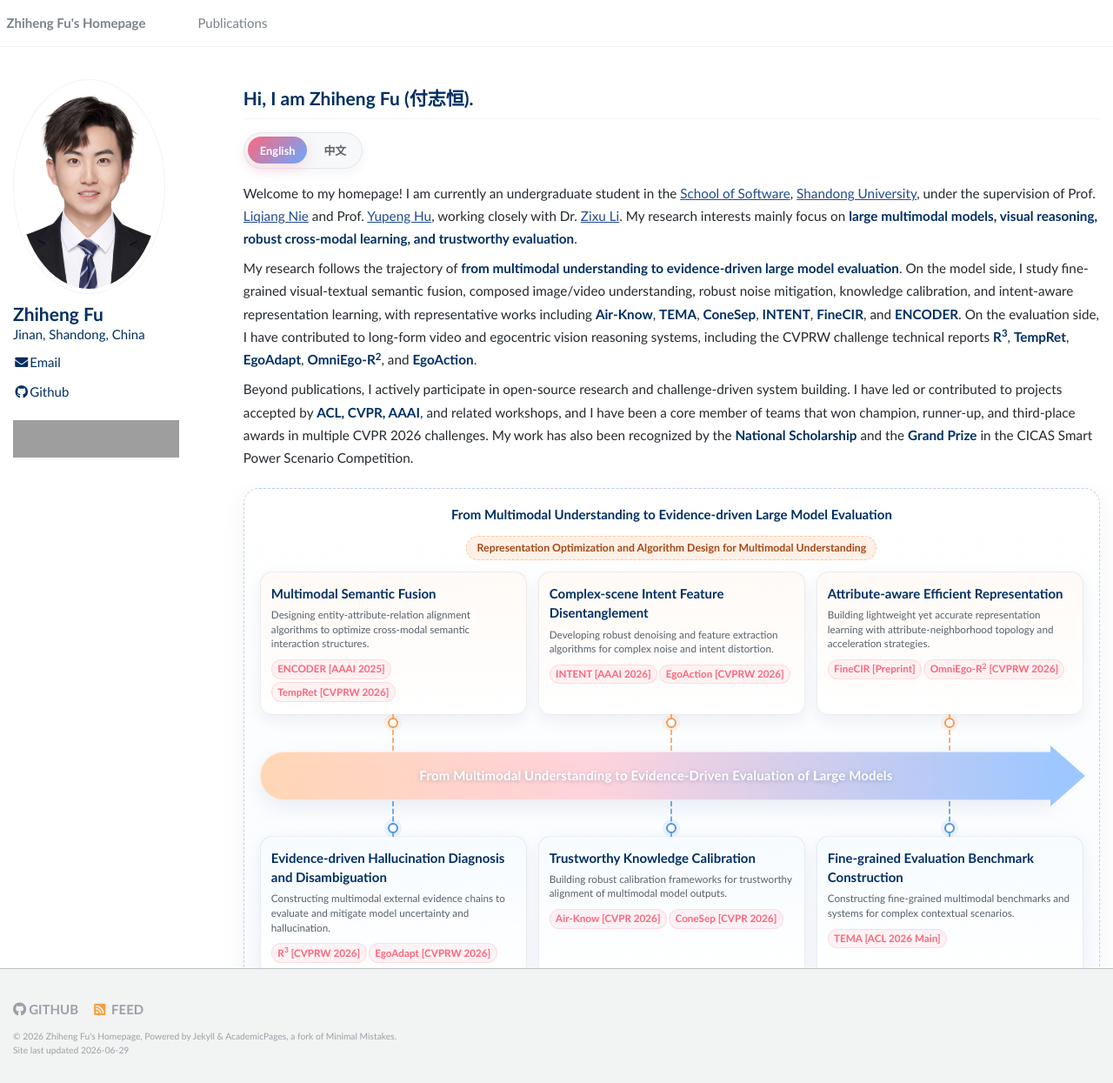
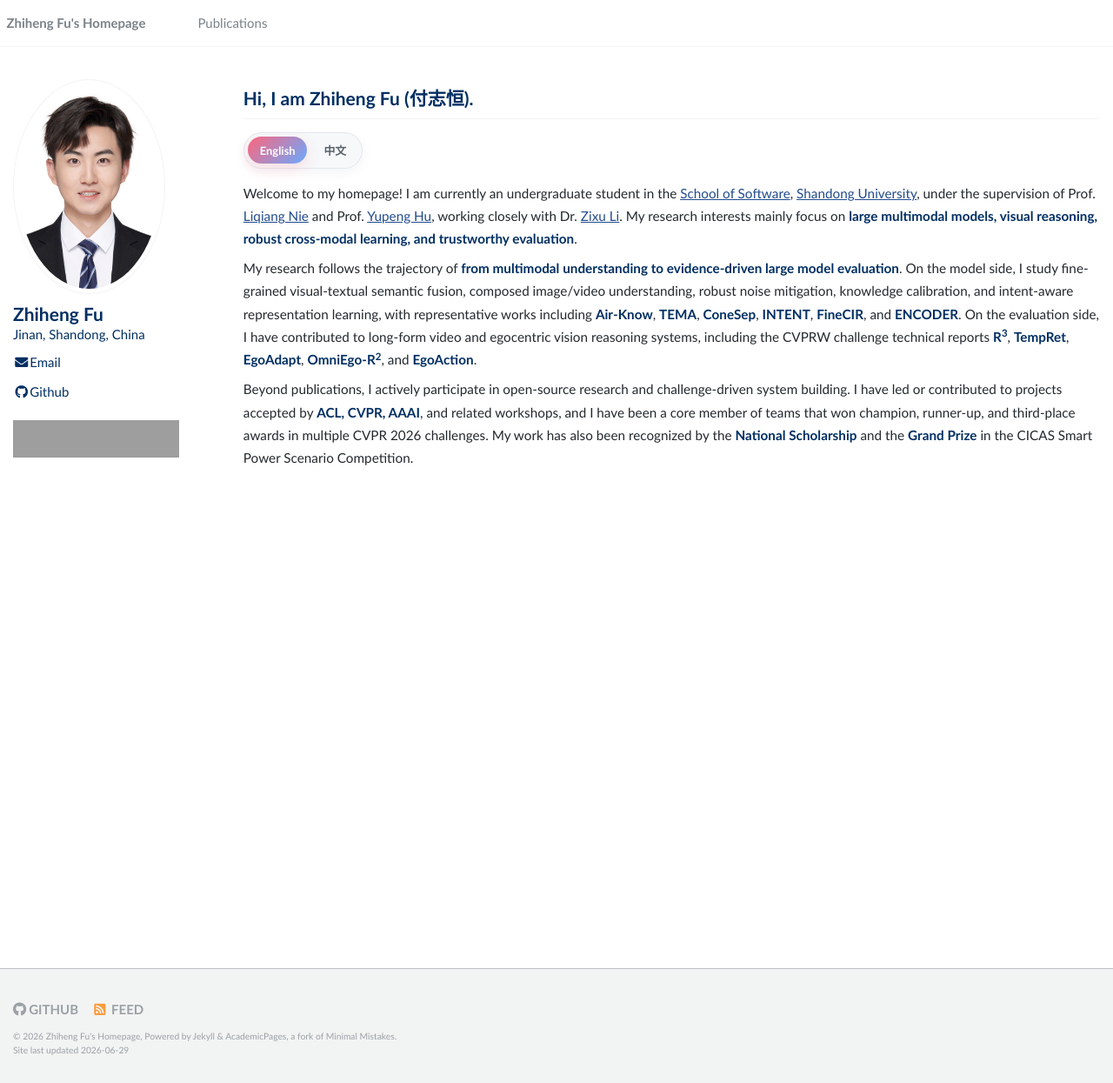
Before and after one commit to ZhihFu/ZhihFu.github.io, a Jekyll site: the page built from _pages/about.md, in a window 1280 px wide and 1245 px high. Shown: the whole window at 87% size. Built offline with Jekyll 4.4.1, drawn with Linux system fonts in a browser that asks for light colours; grey boxes are pictures that could not be loaded.

Commit message:
Update about.md

```diff
--- a/_pages/about.md
+++ b/_pages/about.md
@@ -679,23 +679,6 @@ Hi, I am Zhiheng Fu (付志恒).
       <p>My research follows the trajectory of <strong>from multimodal understanding to evidence-driven large model evaluation</strong>. On the model side, I study fine-grained visual-textual semantic fusion, composed image/video understanding, robust noise mitigation, knowledge calibration, and intent-aware representation learning, with representative works including <strong>Air-Know</strong>, <strong>TEMA</strong>, <strong>ConeSep</strong>, <strong>INTENT</strong>, <strong>FineCIR</strong>, and <strong>ENCODER</strong>. On the evaluation side, I have contributed to long-form video and egocentric vision reasoning systems, including the CVPRW challenge technical reports <strong>R<sup>3</sup></strong>, <strong>TempRet</strong>, <strong>EgoAdapt</strong>, <strong>OmniEgo-R<sup>2</sup></strong>, and <strong>EgoAction</strong>.</p>
       <p>Beyond publications, I actively participate in open-source research and challenge-driven system building. I have led or contributed to projects accepted by <strong>ACL, CVPR, AAAI</strong>, and related workshops, and I have been a core member of teams that won champion, runner-up, and third-place awards in multiple CVPR 2026 challenges. My work has also been recognized by the <strong>National Scholarship</strong> and the <strong>Grand Prize</strong> in the CICAS Smart Power Scenario Competition.</p>
     </div>
-    <div class="research-map" id="research-map">
-      <div class="research-map-caption">From Multimodal Understanding to Evidence-driven Large Model Evaluation</div>
-      <div class="research-lane-label orange">Representation Optimization and Algorithm Design for Multimodal Understanding</div>
-      <div class="research-lane top-lane">
-        <div class="research-node orange"><div class="node-title">Multimodal Semantic Fusion</div><div class="node-desc">Designing entity-attribute-relation alignment algorithms to optimize cross-modal semantic interaction structures.</div><div class="node-papers"><a class="node-paper-link" href="#paper-encoder">ENCODER [AAAI 2025]</a><a class="node-paper-link" href="#paper-temp-ret">TempRet [CVPRW 2026]</a></div></div>
-        <div class="research-node orange"><div class="node-title">Complex-scene Intent Feature Disentanglement</div><div class="node-desc">Developing robust denoising and feature extraction algorithms for complex noise and intent distortion.</div><div class="node-papers"><a class="node-paper-link" href="#paper-intent">INTENT [AAAI 2026]</a><a class="node-paper-link" href="#paper-egoaction">EgoAction [CVPRW 2026]</a></div></div>
-        <div class="research-node orange"><div class="node-title">Attribute-aware Efficient Representation</div><div class="node-desc">Building lightweight yet accurate representation learning with attribute-neighborhood topology and acceleration strategies.</div><div class="node-papers"><a class="node-paper-link" href="#paper-finecir">FineCIR [Preprint]</a><a class="node-paper-link" href="#paper-omniego">OmniEgo-R<sup>2</sup> [CVPRW 2026]</a></div></div>
-      </div>
-      <div class="research-arrow">From Multimodal Understanding to Evidence-Driven Evaluation of Large Models</div>
-      <div class="research-lane bottom-lane">
-        <div class="research-node blue"><div class="node-title">Evidence-driven Hallucination Diagnosis and Disambiguation</div><div class="node-desc">Constructing multimodal external evidence chains to evaluate and mitigate model uncertainty and hallucination.</div><div class="node-papers"><a class="node-paper-link" href="#paper-r3">R<sup>3</sup> [CVPRW 2026]</a><a class="node-paper-link" href="#paper-egoadapt">EgoAdapt [CVPRW 2026]</a></div></div>
-        <div class="research-node blue"><div class="node-title">Trustworthy Knowledge Calibration</div><div class="node-desc">Building robust calibration frameworks for trustworthy alignment of multimodal model outputs.</div><div class="node-papers"><a class="node-paper-link" href="#paper-airknow">Air-Know [CVPR 2026]</a><a class="node-paper-link" href="#paper-conesep">ConeSep [CVPR 2026]</a></div></div>
-        <div class="research-node blue"><div class="node-title">Fine-grained Evaluation Benchmark Construction</div><div class="node-desc">Constructing fine-grained multimodal benchmarks and systems for complex contextual scenarios.</div><div class="node-papers"><a class="node-paper-link" href="#paper-tema">TEMA [ACL 2026 Main]</a></div></div>
-      </div>
-      <div class="research-lane-label blue">Diagnostic Frameworks and Benchmark Evaluation for Trustworthy Large Models</div>
-    </div>
-  </div>
 
   <div class="lang-panel" data-lang-panel="zh" role="tabpanel">
     <div class="research-intro">
```
